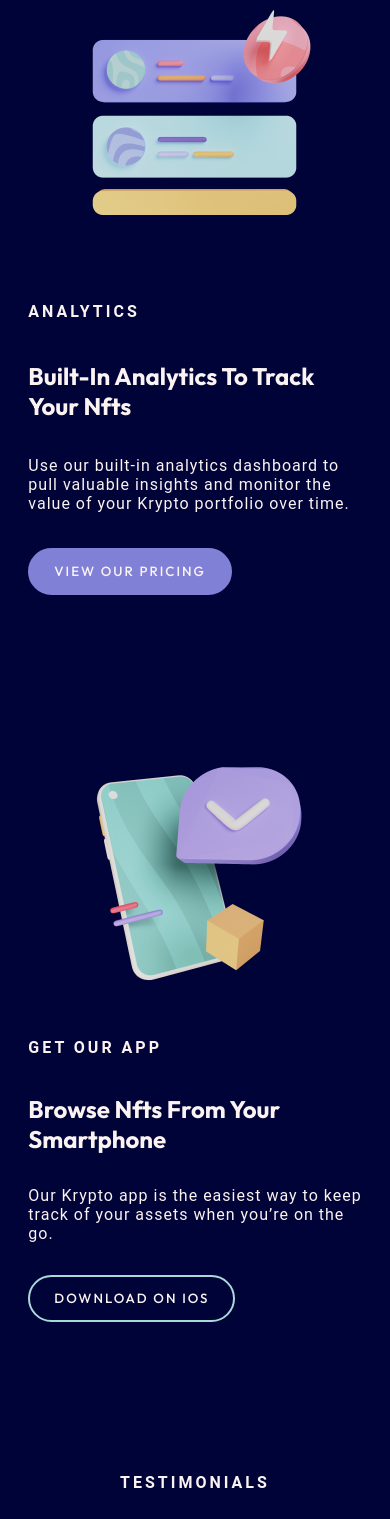
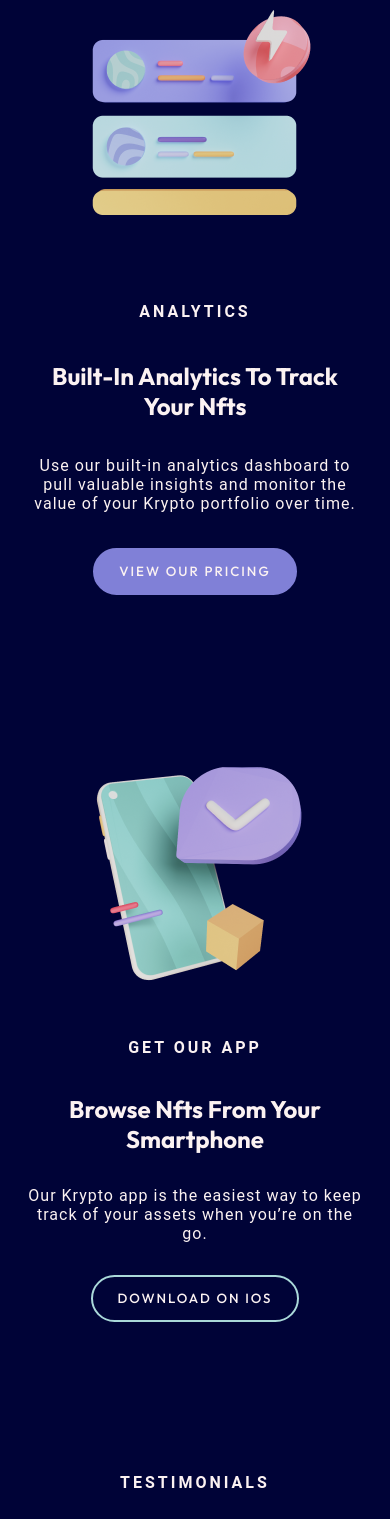
Before and after one commit to zulmy-azhary/krypto-landingpage, a Next.js app: page / in a window 390 px wide. Shown: the part 973-2492 px from the top of the page. Built offline with nearby package versions, Linux system fonts and the light colour scheme.

Commit message:
Adjust text align for mobile and tablet screen

```diff
--- a/src/components/Footer.tsx
+++ b/src/components/Footer.tsx
@@ -36,13 +36,33 @@ const Footer: React.FC = () => {
     <Container>
       <Wrapper>
         <Title>Krypto</Title>
-        <List name="Krypto" list={["Home", "About", "Pricing", "Support"]} />
-        <List name="Market" list={["Browse NFTs", "Buy NFTs", "Sell NFTs"]} />
-        <List name="Contact" list={["Email", "LinkedIn", "Instagram", "Twitter", "Facebook"]} />
+        {data.map(({ name, list }: Data) => (
+          <List key={name} name={name} list={list} />
+        ))}
         <Newsletter />
       </Wrapper>
     </Container>
   );
 };
 
+type Data = {
+  name: string;
+  list: string[];
+};
+
+const data: Data[] = [
+  {
+    name: "Krypto",
+    list: ["Home", "About", "Pricing", "Support"],
+  },
+  {
+    name: "Market",
+    list: ["Browse NFTs", "Buy NFTs", "Sell NFTs"],
+  },
+  {
+    name: "Contact",
+    list: ["Email", "LinkedIn", "Instagram", "Twitter", "Facebook"],
+  },
+];
+
 export default Footer;
--- a/src/section/Analytics.tsx
+++ b/src/section/Analytics.tsx
@@ -31,6 +31,13 @@ const Content = styled.div`
   display: flex;
   flex-direction: column;
   row-gap: 2.188rem;
+  align-items: center;
+  text-align: center;
+
+  @media (min-width: ${props => props.theme.media.laptop}) {
+    align-items: start;
+    text-align: start;
+  }
 `;
 
 const Analytics: React.FC = () => {
--- a/src/section/Mobile.tsx
+++ b/src/section/Mobile.tsx
@@ -21,6 +21,13 @@ const Content = styled.div`
   flex-direction: column;
   row-gap: 2rem;
   flex: 1;
+  align-items: center;
+  text-align: center;
+
+  @media (min-width: ${props => props.theme.media.laptop}) {
+    align-items: start;
+    text-align: start;
+  }
 `;
 
 const Image = styled.img`
```
